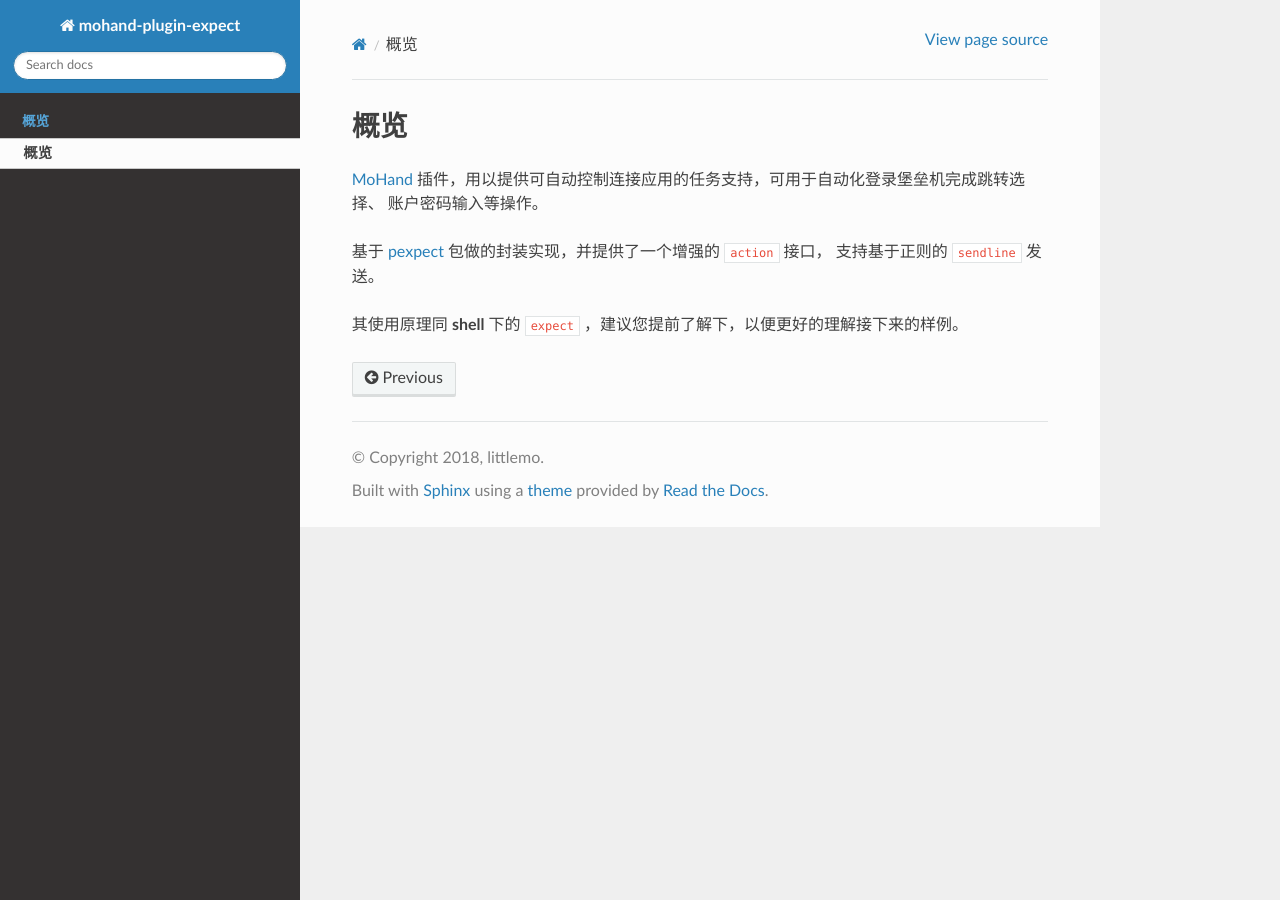
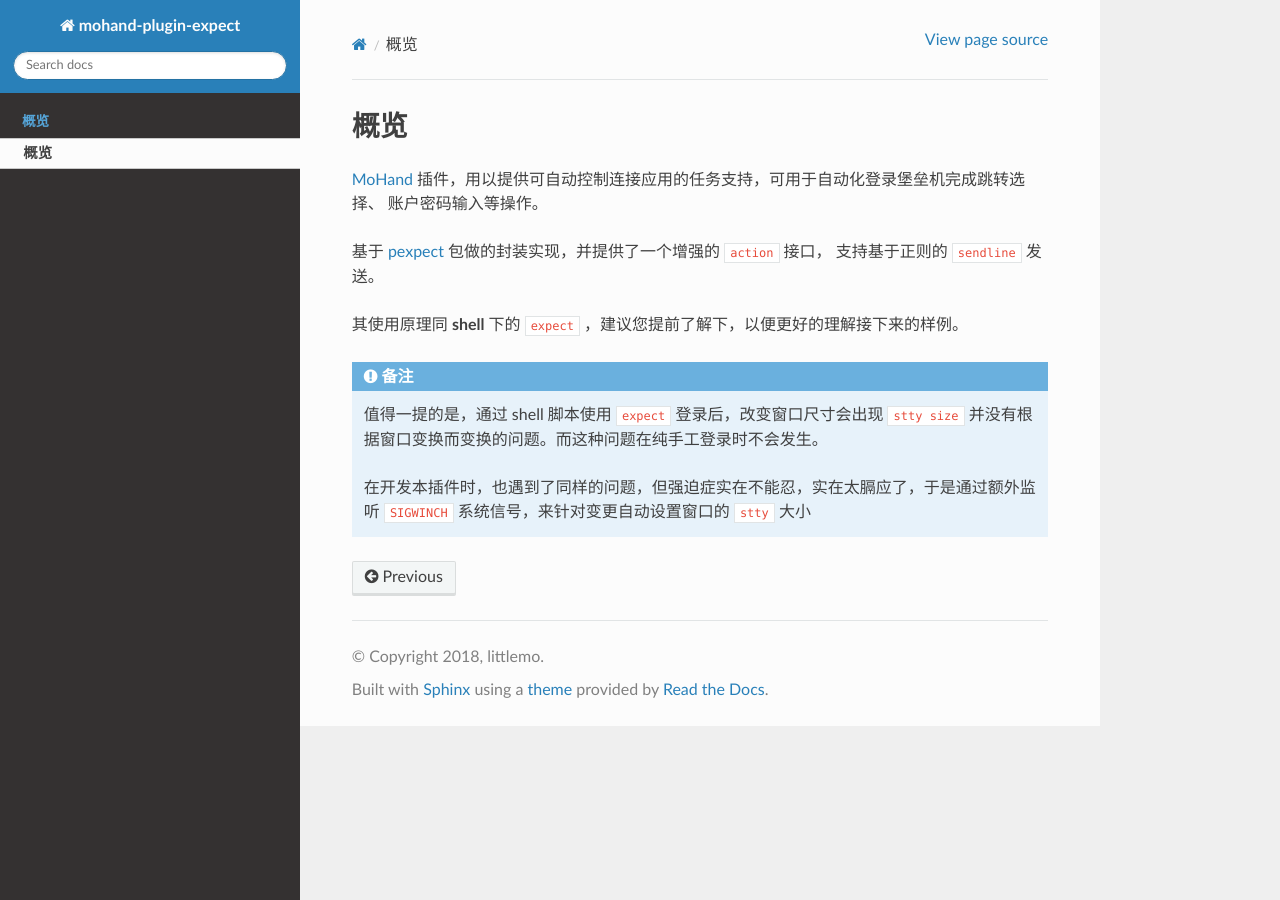
Before and after one commit to littlemo/mohand-plugin-expect, a Sphinx documentation site: the page built from docs/source/intro/overview.rst, in a window 1280 px wide. Built offline with Sphinx 7.4.7 and the Read the Docs theme 2.0.0, drawn with Linux system fonts in a browser that asks for light colours; formulas are drawn with MathJax 3; cross-references to code outside the pages are shown as plain code.

Commit message:
F: 在概览中添加一个note说明

```diff
--- a/docs/source/intro/overview.rst
+++ b/docs/source/intro/overview.rst
@@ -12,6 +12,14 @@
 
 其使用原理同 **shell** 下的 ``expect`` ，建议您提前了解下，以便更好的理解接下来的样例。
 
+.. note::
+
+    值得一提的是，通过 shell 脚本使用 ``expect`` 登录后，改变窗口尺寸会出现 ``stty size``
+    并没有根据窗口变换而变换的问题。而这种问题在纯手工登录时不会发生。
+
+    在开发本插件时，也遇到了同样的问题，但强迫症实在不能忍，实在太膈应了，于是通过额外监听
+    ``SIGWINCH`` 系统信号，来针对变更自动设置窗口的 ``stty`` 大小
+
 
 .. _MoHand: http://mohand.rtfd.io/
 .. _pexpect: http://pexpect.rtfd.io/
```
